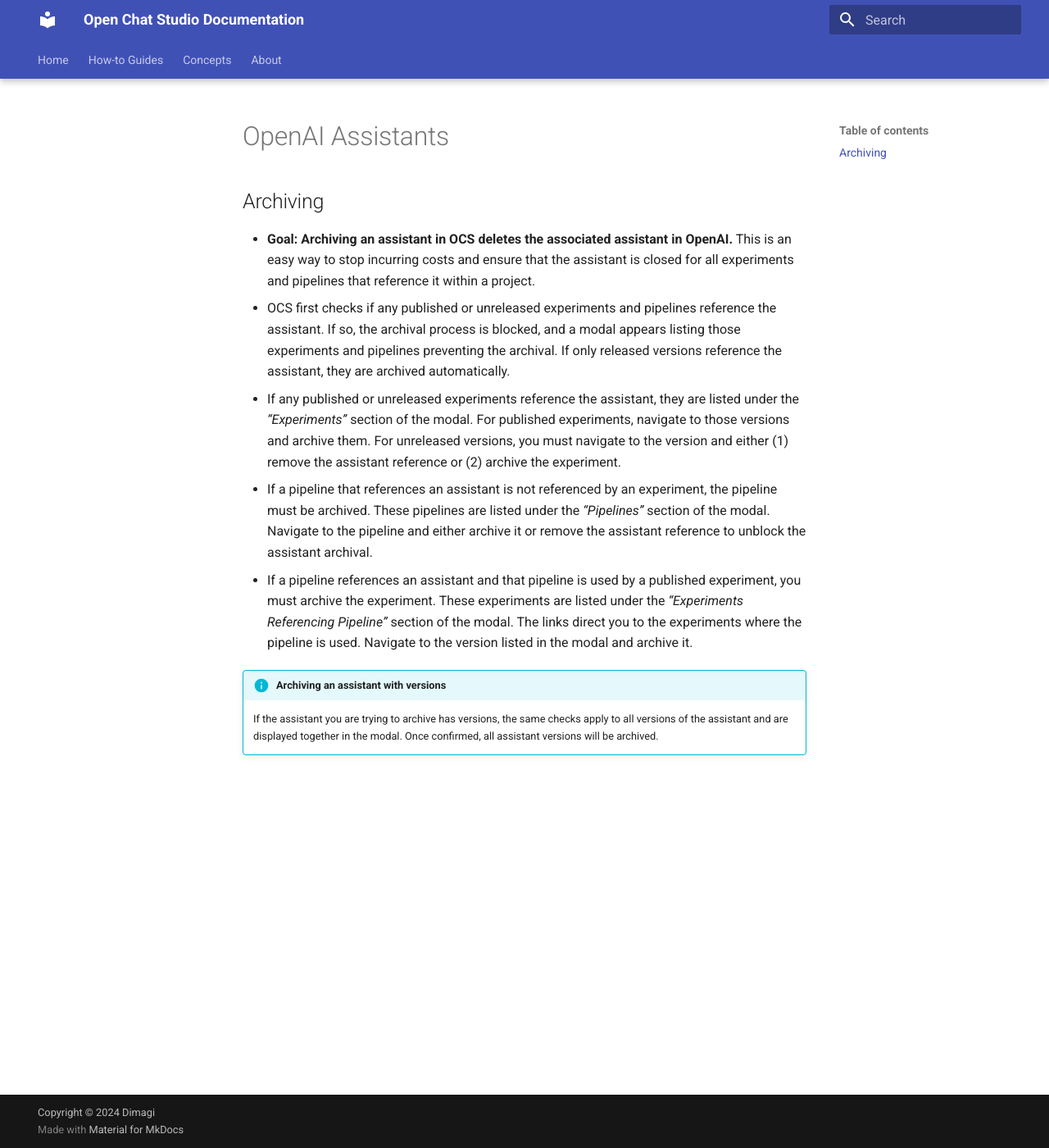
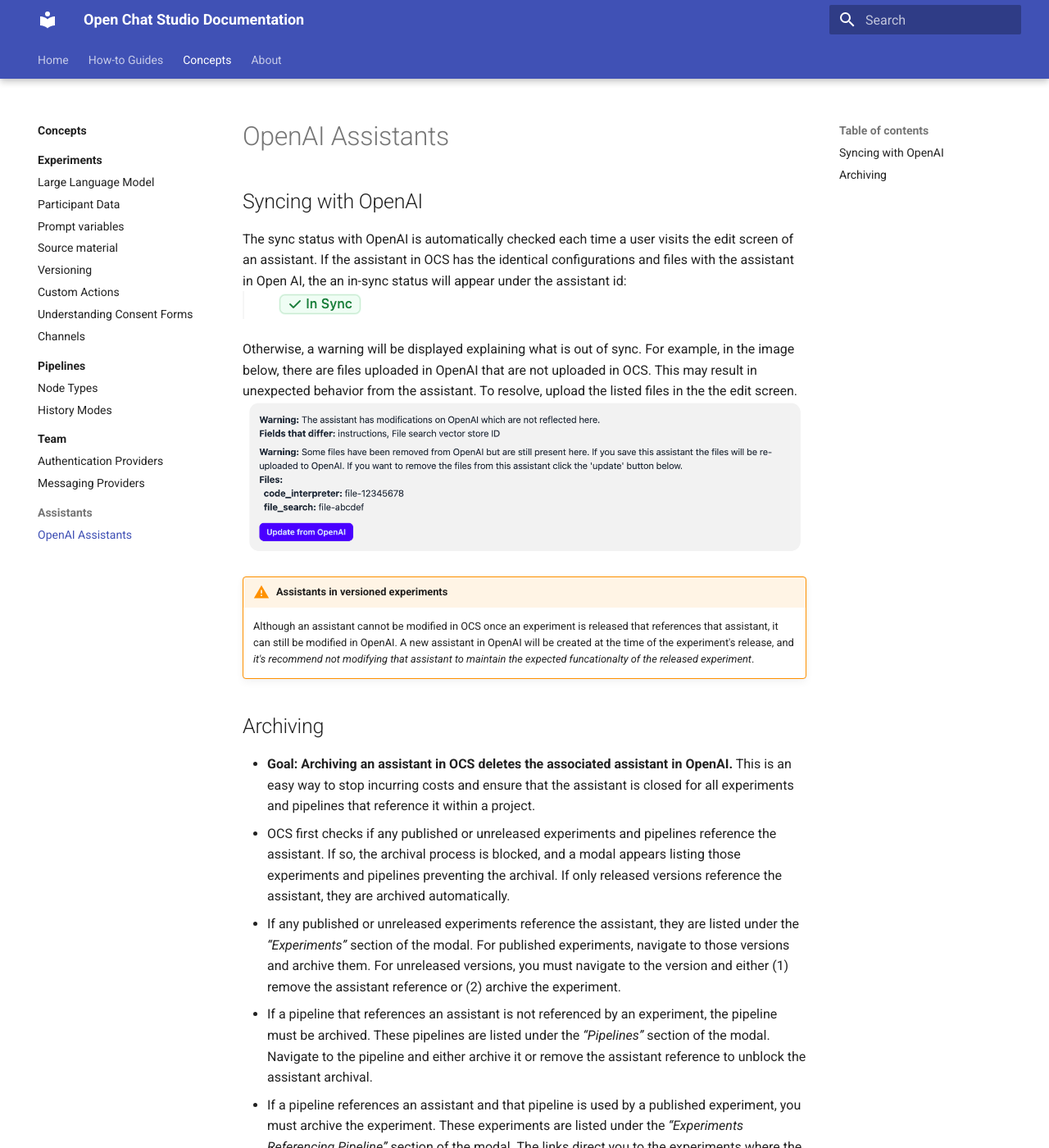
Before and after one commit to dimagi/open-chat-studio-docs, an MkDocs documentation site: the page built from docs/concepts/assistants.md, in a window 1280 px wide and 1400 px high. Shown: the whole window at 82% size. Built offline with MkDocs 1.6.1 and Material for MkDocs 9.7.7, drawn with Linux system fonts in a browser that asks for light colours; some of the changed text lies outside the part shown.

Commit message:
add words

```diff
--- a/docs/concepts/assistants.md
+++ b/docs/concepts/assistants.md
@@ -1,4 +1,16 @@
 # OpenAI Assistants
+
+## Syncing with OpenAI
+The sync status with OpenAI is automatically checked each time a user visits the edit screen of an assistant. If the assistant in OCS has the identical configurations and files with the assistant in Open AI, the an in-sync status will appear under the assistant id:
+![In Sync Status](images/open_ai_assistant_in_sync_status.png)
+
+Otherwise, a warning will be displayed explaining what is out of sync. For example, in the image below, there are files uploaded in OpenAI that are not uploaded in OCS. This may result in unexpected behavior from the assistant. To resolve, upload the listed files in the the edit screen.
+![Sync Warning](images/open_ai_assistant_out_of_sync_warning.png)
+
+!!! warning "Assistants in versioned experiments"
+
+    Although an assistant cannot be modified in OCS once an experiment is released that references that assistant, it can still be modified in OpenAI. A new assistant in OpenAI will be created at the time of the experiment's release, and *it's recommend not modifying that assistant to maintain the expected funcationalty of the released experiment*.
+
 
 ## Archiving
 
--- a/mkdocs.yml
+++ b/mkdocs.yml
@@ -66,5 +66,5 @@
           - concepts/authentication-providers.md
           - concepts/messaging_providers.md
       - Assistants:
-          - concepts/concepts/assistants.md
+          - concepts/assistants.md
   - About: about.md
```
